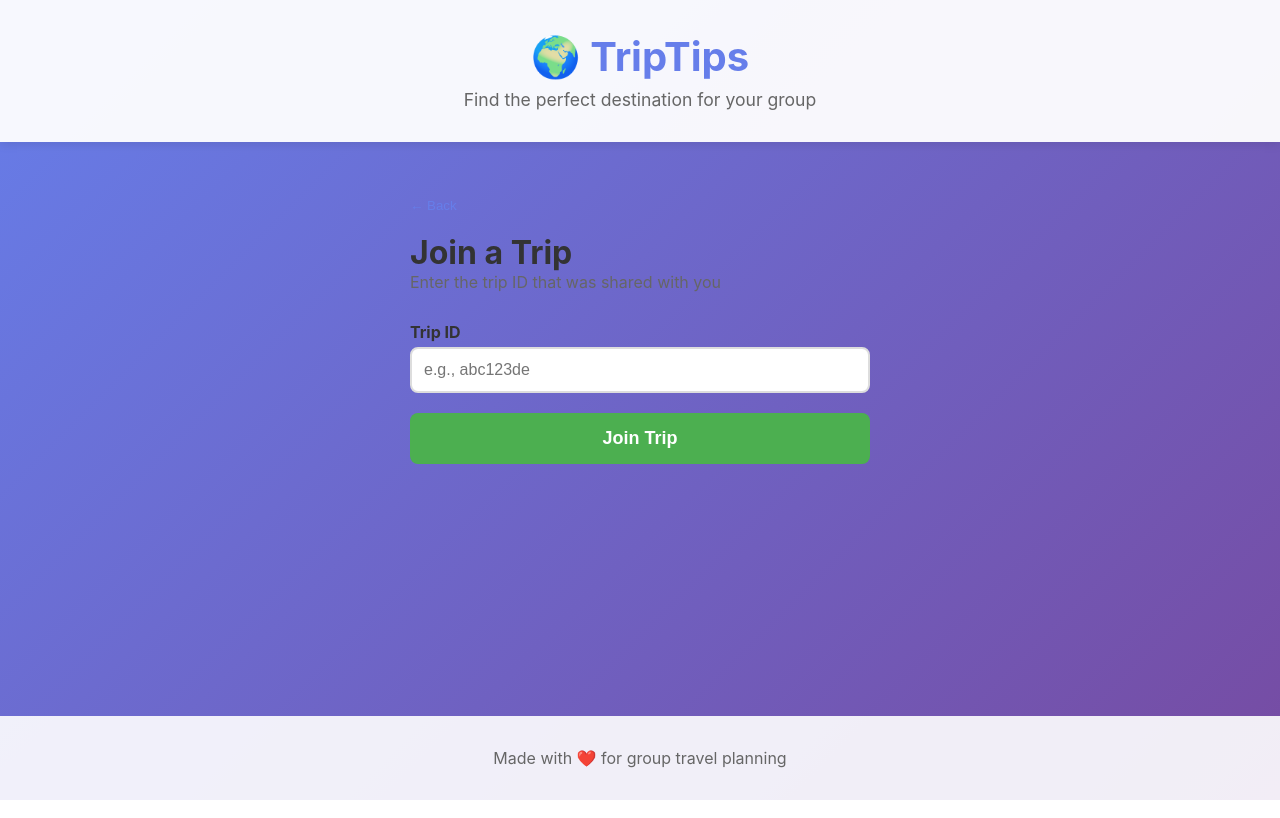
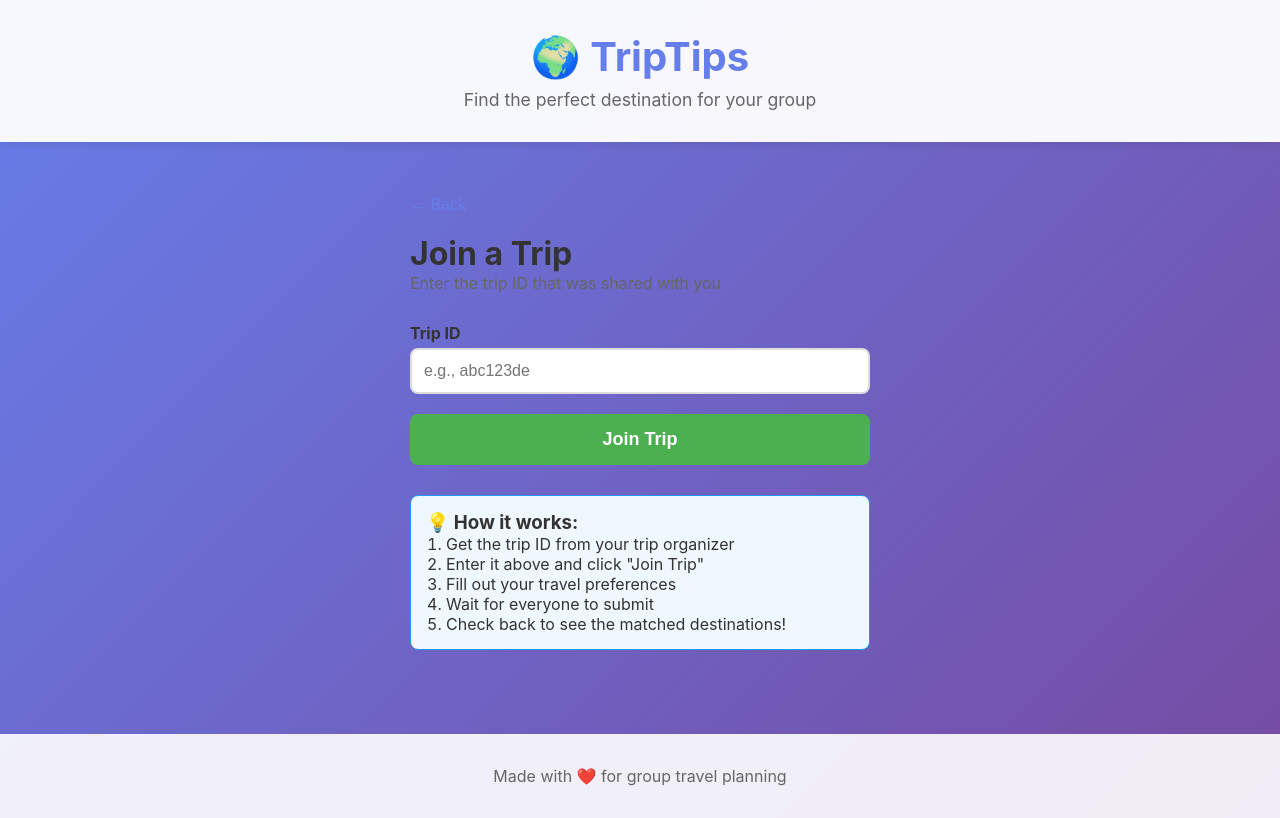
Before and after one commit to lave-andre/triptips-frontend, a React (Create React App) app: page / in a window 1280 px wide. Both pictures are taken after a click on the button "👥 Join a Trip". Built offline with nearby package versions, Linux system fonts and the light colour scheme.

Commit message:
Update JoinTrip.js

```diff
--- a/src/components/JoinTrip.js
+++ b/src/components/JoinTrip.js
@@ -30,7 +30,7 @@ function JoinTrip({ onJoin, onBack }) {
     <div style={{ maxWidth: '500px', margin: '0 auto', padding: '20px' }}>
       <button
         onClick={onBack}
-        style={{ background: 'none', border: 'none', color: '#667eea', cursor: 'pointer', marginBottom: '20px' }}
+        style={{ background: 'none', border: 'none', color: '#667eea', cursor: 'pointer', marginBottom: '20px', fontSize: '16px' }}
       >
         ← Back
       </button>
@@ -74,12 +74,32 @@ function JoinTrip({ onJoin, onBack }) {
             border: 'none',
             borderRadius: '8px',
             cursor: loading ? 'not-allowed' : 'pointer',
-            fontWeight: 'bold'
+            fontWeight: 'bold',
+            transition: 'background 0.3s'
           }}
+          onMouseEnter={(e) => !loading && (e.target.style.background = '#45a049')}
+          onMouseLeave={(e) => !loading && (e.target.style.background = '#4CAF50')}
         >
           {loading ? 'Loading...' : 'Join Trip'}
         </button>
       </form>
+
+      <div style={{
+        marginTop: '30px',
+        padding: '15px',
+        background: '#f0f8ff',
+        borderRadius: '8px',
+        border: '1px solid #2196F3'
+      }}>
+        <h3 style={{ marginTop: 0 }}>💡 How it works:</h3>
+        <ol style={{ marginBottom: 0, paddingLeft: '20px' }}>
+          <li>Get the trip ID from your trip organizer</li>
+          <li>Enter it above and click "Join Trip"</li>
+          <li>Fill out your travel preferences</li>
+          <li>Wait for everyone to submit</li>
+          <li>Check back to see the matched destinations!</li>
+        </ol>
+      </div>
     </div>
   );
 }
```
